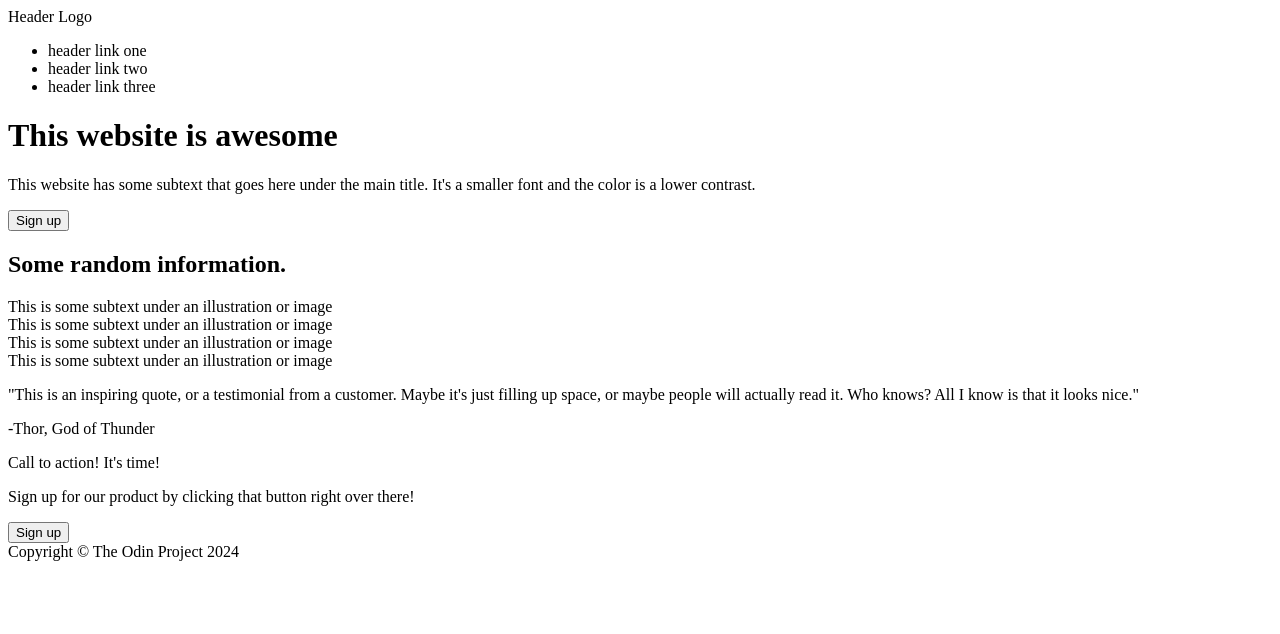
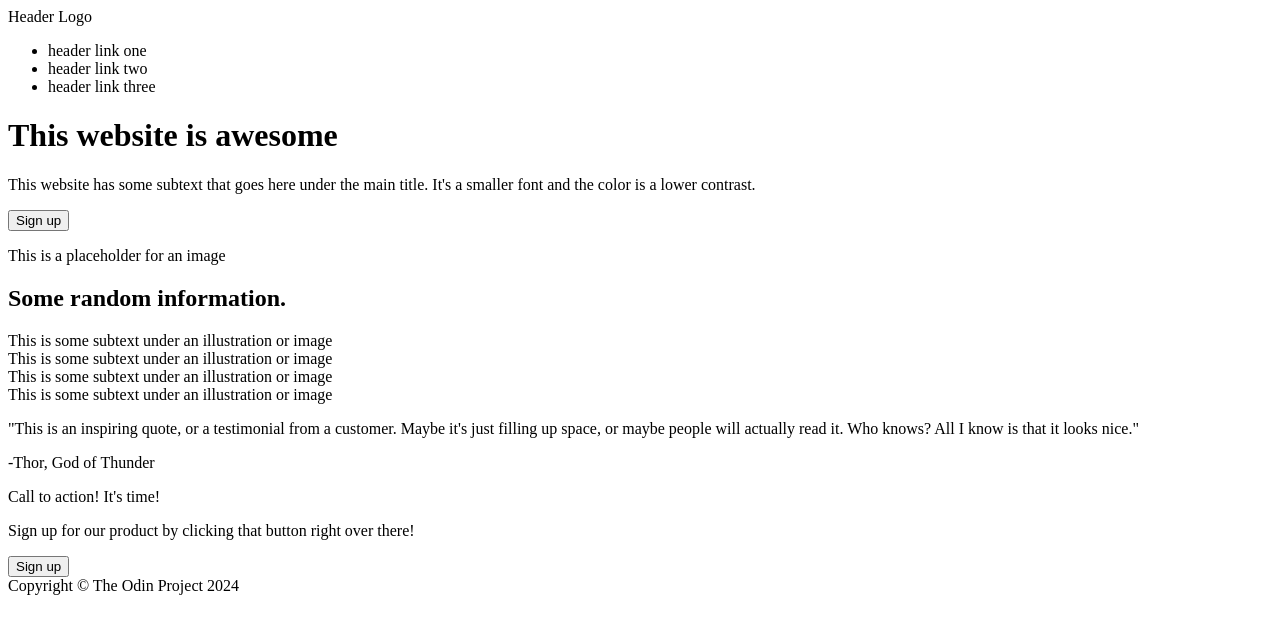
Before and after one commit to SrulyP/landing-page, a plain HTML site: page index.html in a window 1280 px wide. Drawn offline with Linux system fonts and the light colour scheme.

Commit message:
Add more sections and divs, and change tags to better fitting tags

```diff
--- a/index.html
+++ b/index.html
@@ -7,7 +7,9 @@
     <title>Landing Page</title>
 </head>
 <body>
+
     <header>
+        <div class="top-section">
             <div class="logo">Header Logo</div>
             <nav class="header-links">
                 <ul>
@@ -16,15 +18,19 @@
                     <li>header link three</li>
                 </ul>
             </nav>
-        <div class="website-intro">
+        </div>
+        <div class="bottom-section">
+            <div class="left-section">
                 <h1>This website is awesome</h1>
                 <p>This website has some subtext that goes here under the main title. It's a smaller font and the color is a lower contrast.</p>
                 <button class="sign-up-button">Sign up</button>
             </div>
+            <div class="right-section"><p>This is a placeholder for an image</p></div>
+        </div>
     </header>
 
 
-    <div class="middle-portions">
+    <section class="middle-portions">
         <div class="random-information">
             <h2 class="information-header">Some random information.</h2>
             <div class="info"><div class="image-placeholder"></div>This is some subtext under an illustration or image</div>
@@ -43,7 +49,7 @@
             <p class="two">Sign up for our product by clicking that button right over there!</p>
             <button class="sign-up-button">Sign up</button>
         </div>
-    </div>
+    </section>
 
 
     <footer>
```
Lines whose indentation alone changed are shown as unchanged.
